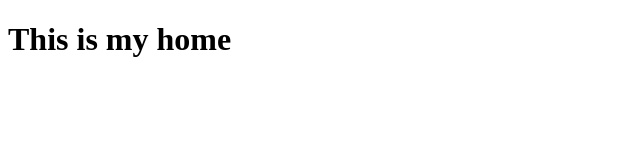
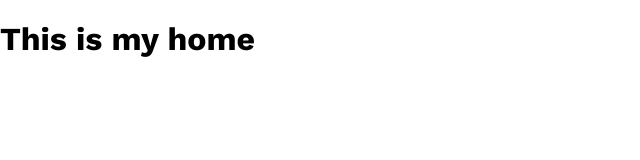
Before and after one commit to BigGui/mobdesign, a website built with Vite: page index.html in a window 1280 px wide. Shown: the whole page, without its empty margins (0-640 px from the left). Built offline with nearby package versions, Linux system fonts and the light colour scheme.

Commit message:
add normalizer

```diff
--- a/css/style.css
+++ b/css/style.css
@@ -1,3 +1,5 @@
+@import '../node_modules/modern-normalize/modern-normalize.css';
+
 :root {
   font-size: 16px;
 
@@ -41,3 +43,8 @@
   font-weight: 200;
   font-style: italic;
 }
+
+
+body {
+  font-family: 'work-sans', sans-serif;
+}
--- a/package.json
+++ b/package.json
@@ -10,5 +10,8 @@
   },
   "devDependencies": {
     "vite": "^5.4.1"
+  },
+  "dependencies": {
+    "modern-normalize": "^3.0.1"
   }
 }
```
Also changed, not shown: 1 other file.
